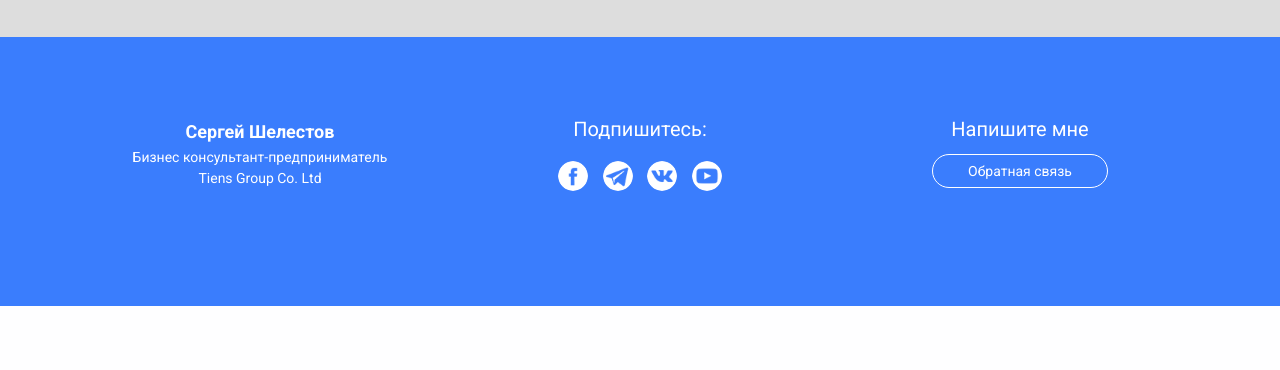
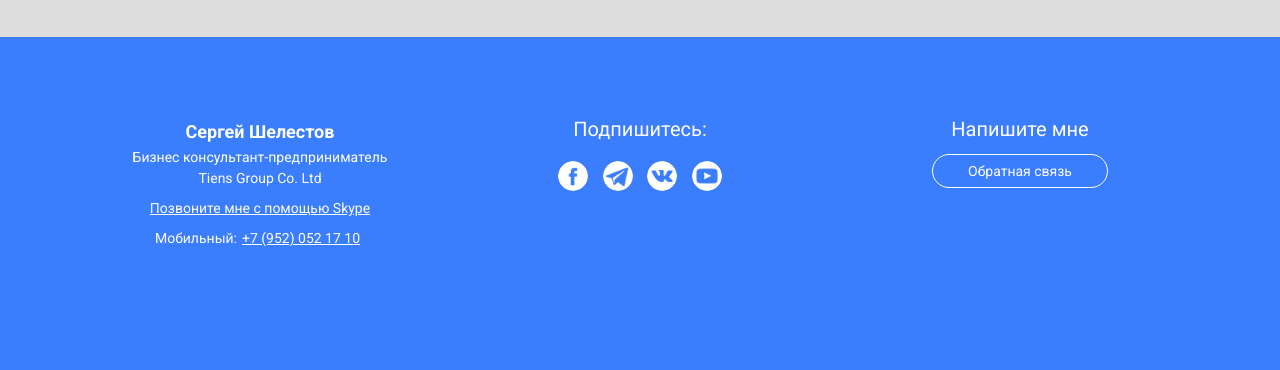
Before and after one commit to tiens-sergey/tiens-sergey.github.io, a PHP site: page / in a window 1280 px wide. Shown: the part 2166-2536 px from the top of the page. Before the commit the page ends 2472 px from the top, so only its background shows below. Run offline with PHP 8.4, Linux system fonts and the light colour scheme.

Commit message:
initial commit

```diff
--- a/css/style.css
+++ b/css/style.css
@@ -281,6 +281,20 @@ padding-bottom: 110px;
 	transition: 0.2s;
 	}
 
+.contacts{
+	font-size: 14px;
+	text-align: center;
+	color: #fff;
+	transition: 0.2s;
+	}
+
+	a{
+	color: #fff;
+	}
+
+	.footertel{
+	margin: 5px;
+}
 	@media (max-width: 1200px) {
 	.header-pretitle{
 	margin-top: 45px;
--- a/index.html
+++ b/index.html
@@ -97,7 +97,7 @@ content="Homepage">
 	<li>Стакан с водой</li>
 	<li>Рис</li>
 	<li>Йод</li>
-	<li>Целебные капсулы(Икан)</li>
+	<li>Целебные капсулы (Икан)</li>
 </ul>
 </div>
 <p>💡Капсулы "Икан" применяются, как добавка к основному рациону питания.
@@ -146,6 +146,11 @@ content="Homepage">
 				<h4 class="footer-author">Сергей Шелестов</h4>
 				<p class="footer-text">Бизнес консультант-предприниматель</p>
 				<p class="footer-text">Tiens Group Co. Ltd</p>
+				<div class="contacts">
+				<p><a class="footertel wow fadeInLeftBig" href="callto:+79520521710">Позвоните мне с помощью Skype</a></p>
+
+				<p><span class="autor">Мобильный:</span><a class="footertel wow fadeInLeftBig" href="tel:+7 (952) 052 17 10">+7 (952) 052 17 10</a></p>
+			</div>
 		</div>
 			<div class="col-md-4">
 				<div class="social-block">
```
